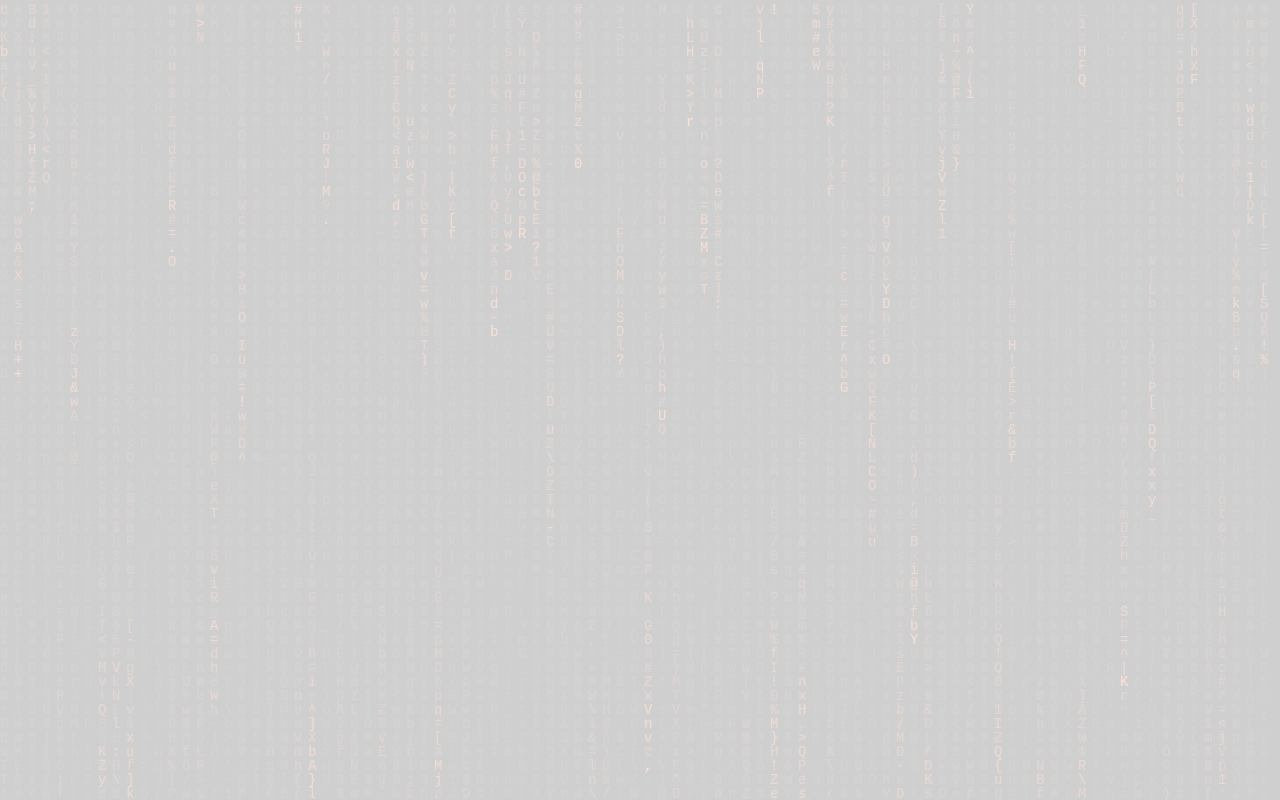
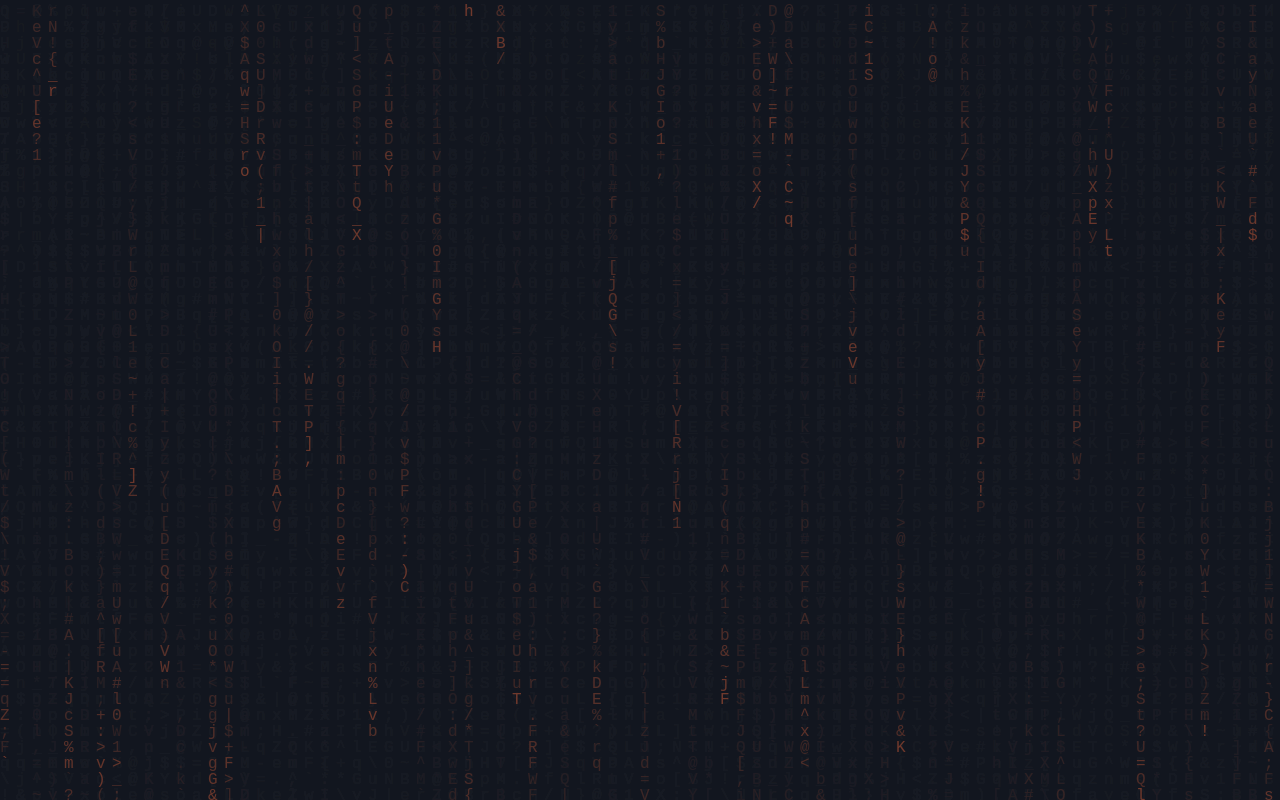
Before and after one commit to JIVANMUKTA3AM/3amgflowz, a React (Vite) app: page /onboarding in a window 1280 px wide. Built offline with nearby package versions, Linux system fonts and the light colour scheme.

Commit message:
Fix: Revert code rain background
Reverted the code rain background to a previous working state to fix display issues. The background is now visible and layered correctly behind the main content.

```diff
--- a/src/App.tsx
+++ b/src/App.tsx
@@ -7,7 +7,7 @@ import CodeRainBackground from "@/components/CodeRainBackground";
 function App() {
   return (
     <Router>
-      <div className="relative min-h-screen">
+      <div className="relative min-h-screen bg-gray-900">
         {/* Background de códigos escorrendo em todas as páginas */}
         <CodeRainBackground />
 
--- a/src/components/CodeRainBackground.tsx
+++ b/src/components/CodeRainBackground.tsx
@@ -13,7 +13,7 @@ const CodeRainBackground = () => {
 
     // Código para criar o efeito de chuva de código
     const codeChars = '01ABCDEFGHIJKLMNOPQRSTUVWXYZabcdefghijklmnopqrstuvwxyz{}[]()+-*/=<>?:;.,|\\~`!@#$%^&_';
-    const fontSize = 14;
+    const fontSize = 16;
     let columns: number;
     let drops: number[] = [];
 
@@ -26,10 +26,9 @@ const CodeRainBackground = () => {
 
     const draw = () => {
       // Overlay escuro semi-transparente para criar o efeito de fade
-      ctx.fillStyle = 'rgba(26, 26, 26, 0.05)';
+      ctx.fillStyle = 'rgba(26, 26, 26, 0.08)';
       ctx.fillRect(0, 0, canvas.width, canvas.height);
 
-      ctx.fillStyle = '#FF6B35'; // Cor laranja da 3AMG
       ctx.font = `${fontSize}px 'Courier New', monospace`;
 
       // Desenhar os caracteres caindo
@@ -38,7 +37,8 @@ const CodeRainBackground = () => {
         const x = i * fontSize;
         const y = drops[i] * fontSize;
 
-        ctx.fillStyle = `rgba(255, 107, 53, ${Math.random() * 0.8 + 0.2})`; // Opacidade mais visível
+        // Cor mais intensa para ser mais visível
+        ctx.fillStyle = `rgba(255, 107, 53, ${Math.random() * 0.9 + 0.3})`;
         ctx.fillText(text, x, y);
 
         // Reset da gota se chegou ao final ou aleatoriamente
@@ -52,8 +52,8 @@ const CodeRainBackground = () => {
     // Inicializar
     resizeCanvas();
 
-    // Animar
-    const interval = setInterval(draw, 50); // Velocidade mais rápida
+    // Animar - velocidade otimizada
+    const interval = setInterval(draw, 60);
 
     // Redimensionar quando a janela mudar
     const handleResize = () => resizeCanvas();
@@ -68,7 +68,7 @@ const CodeRainBackground = () => {
   return (
     <canvas
       ref={canvasRef}
-      className="fixed inset-0 pointer-events-none z-0 opacity-20"
+      className="fixed inset-0 pointer-events-none z-0 opacity-40"
       style={{ background: 'transparent' }}
     />
   );
```
